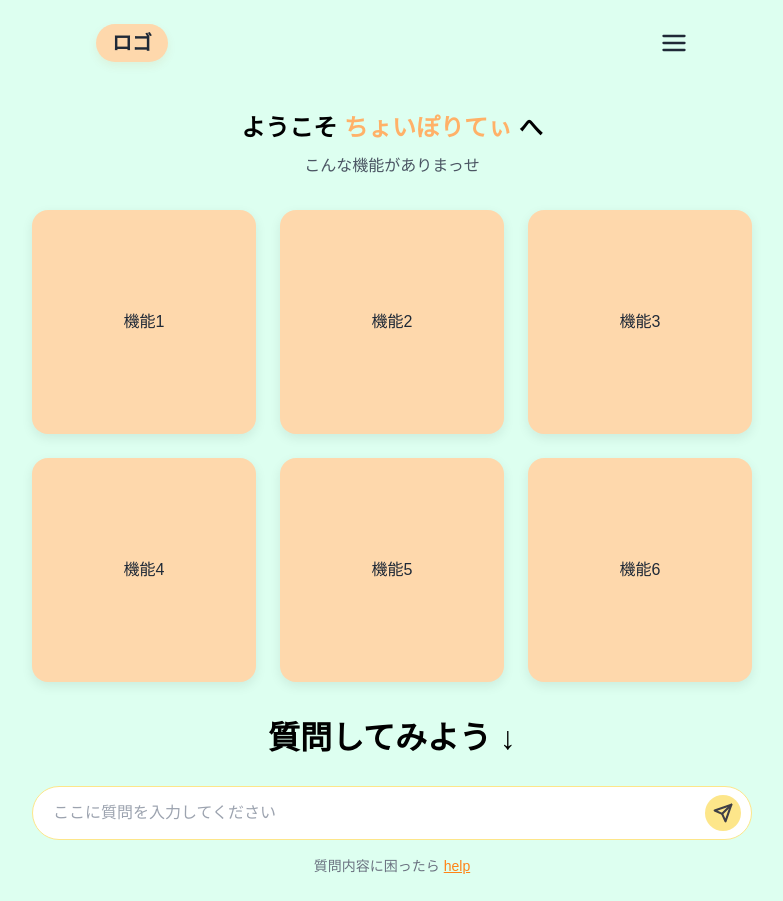
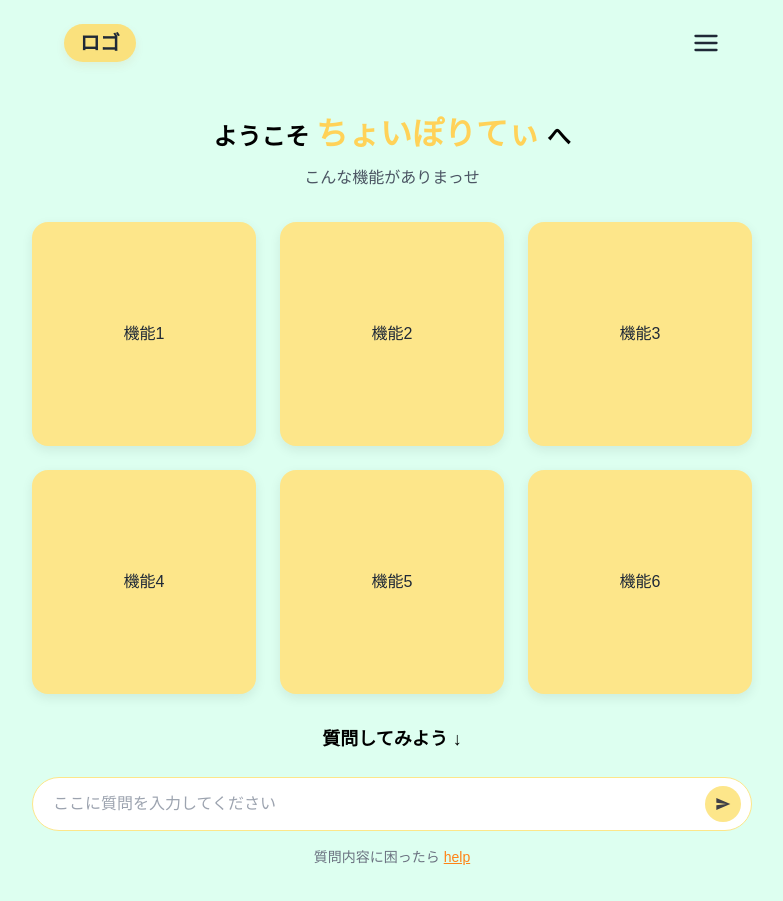
Before and after one commit to Nikoyaka9dd/seitou_ai, a Next.js app: page / in a window 1280 px wide. Shown: the whole page, without its empty margins (248-1031 px from the left). Built offline with nearby package versions, Linux system fonts and the light colour scheme; a web font is replaced by a local one.

Commit message:
質問を送信して各政党のボタンが表示されるように改造

```diff
--- a/app/globals.css
+++ b/app/globals.css
@@ -8,37 +8,31 @@ html {
 }
 body {
   min-height: 100%;
-  background-color: #ddfff0; /* 背景を白に */
+  background-color: #ddfff0;
   display: flex;
   flex-direction: column;
 }
 
 .container {
-  min-height: 100vh; /* 画面の高さいっぱいに広げる */
+  width: 100%;
+  max-width: 640px;
+  margin: 0 auto;
+  padding: 0 1.5rem;
   display: flex;
   flex-direction: column;
-  padding: 1.5rem;
-  max-width: 640px; /* スマートフォンの最大幅 */
-  margin: 0 auto; /* 中央揃え */
+  flex-grow: 1;
 }
-
 .header {
   width: 100%;
   padding-top: 1.5rem;
   padding-bottom: 1.5rem;
-  /* Flexboxを使って中身を中央に配置する設定を追加 */
-  display: flex;
-  justify-content: center;
 }
 
 .header-inner {
   display: flex;
-  justify-content: space-between; /* ロゴとボタンを両端に配置 */
+  justify-content: space-between;
   align-items: center;
   width: 100%;
-  max-width: 640px; /* モバイルではコンテンツ幅に合わせる */
-  /* margin: 0 auto; は親要素のFlexboxで代用するため不要に */
-  padding: 0 1.5rem;
 }
 
 .logo {
@@ -46,9 +40,9 @@ body {
   font-weight: bold;
   border-radius: 9999px;
   padding: 0.25rem 1rem;
-  background-color: #fed8ac; /* より淡いパステルオレンジ */
+  background-color: #fae17d;
   color: #1f2937;
-  box-shadow: 0 4px 10px rgba(197, 89, 0, 0.08); /* 陰影 */
+  box-shadow: 0 4px 10px rgba(197, 89, 0, 0.08);
 }
 
 .menu-button svg {
@@ -57,12 +51,13 @@ body {
 
 /* メインコンテンツ */
 .main-content {
-  flex-grow: 1; /* 親要素の高さに合わせて伸びる */
+  flex-grow: 1;
   display: flex;
   flex-direction: column;
-  justify-content: space-between; /* 上部と下部のコンテンツを離す */
+  justify-content: space-between;
   align-items: center;
   width: 100%;
+  padding-top: 1.5rem;
 }
 
 .welcome-title {
@@ -73,37 +68,39 @@ body {
 }
 
 .highlight {
-  color: #ffb168;
+  color: #ffd258;
+  font-weight: 600;
+  font-size: 2rem;
 }
 
 .welcome-subtitle {
   margin-bottom: 2rem;
   text-align: center;
   color: #4b5563;
-  font-weight: 400; /* フォントを少し太く */
+  font-weight: 400;
 }
 
 /* 機能グリッド */
 .features-grid {
   display: grid;
   grid-template-columns: repeat(2, 1fr);
-  gap: 1.5rem; /* 少し広めに */
+  gap: 1.5rem;
   width: 100%;
   margin-bottom: 2rem;
 }
 
 .feature-item {
-  background-color: #fed8ac; /* より淡いパステルオレンジ */
-  border-radius: 16px; /* 角を少し丸く */
+  background-color: #fde68a;
+  border-radius: 16px;
   display: flex;
   align-items: center;
   justify-content: center;
   color: #1f2937;
   font-size: 1rem;
-  box-shadow: 0 4px 12px rgba(0, 0, 0, 0.08); /* 陰影 */
-  aspect-ratio: 1 / 1; /* 正方形にする */
-  opacity: 0; /* アニメーションの初期状態 */
-  animation: fadeInUp 0.6s ease-out forwards; /* アニメーションを適用 */
+  box-shadow: 0 4px 12px rgba(0, 0, 0, 0.08);
+  aspect-ratio: 1 / 1;
+  opacity: 0;
+  animation: fadeInUp 0.6s ease-out forwards;
   transition: transform 0.2s, box-shadow 0.2s;
 }
 
@@ -121,21 +118,28 @@ body {
 .feature-item:nth-child(6) { animation-delay: 0.6s; }
 
 /* 質問セクション */
+.question-prompt {
+  text-align: center;
+  margin-bottom: 1.5rem;
+  font-size: 1.125rem;
+  font-weight: 600;
+}
+
 .question-area {
   width: 100%;
   display: flex;
-  align-items: center; /* ★変更：要素を縦方向中央に揃える */
-  background-color: #ffffff; /* ★変更：背景を白に */
-  border-radius: 9999px; /* ★変更：角を完全に丸くする */
-  padding: 0.5rem 0.6rem 0.5rem 1.25rem; /* ★変更：パディング調整 */
+  align-items: center;
+  background-color: #ffffff;
+  border-radius: 9999px;
+  padding: 0.5rem 0.6rem 0.5rem 1.25rem;
   margin-bottom: 1rem;
-  border: 1px solid #fde68a; /* ★追加：オレンジ色の枠線を追加 */
+  border: 1px solid #fde68a;
   transition: border-color 0.2s, box-shadow 0.2s;
 }
 
 .question-area:focus-within {
-  border-color: #fdb878; /* ★変更：フォーカス時に枠線の色を濃くする */
-  box-shadow: 0 0 0 3px rgba(253, 184, 120, 0.2); /* ★追加：フォーカスリング */
+  border-color: #fdb878;
+  box-shadow: 0 0 0 3px rgba(253, 184, 120, 0.2);
 }
 
 .question-input {
@@ -149,18 +153,10 @@ body {
   font-family: inherit;
   padding-right: 0.75rem;
   line-height: 1.5;
-  /* ★削除：align-self: center; は不要になったので削除 */
 }
 
 .question-input::placeholder {
   color: #9ca3af;
-}
-
-.question-prompt {
-  text-align: center;
-  margin-bottom: 1.5rem; /* 下の余白を広げる */
-  font-size: 2rem; /* フォントサイズを大きく */
-  font-weight: 600; /* フォントを少し太く */
 }
 
 .submit-button {
@@ -186,18 +182,31 @@ body {
   color: #3f3f46;
 }
 
-/* 送信された質問を表示するボックス */
+.submitted-question-wrapper {
+  width: 100%;
+  display: flex;
+  justify-content: flex-end;
+  margin-bottom: 2rem;
+}
+
 .submitted-question {
-  width: 100%;
-  padding: 0.75rem 1.5rem;
-  margin-bottom: 2rem;
+  width: auto;
+  max-width: 80%;
+  padding: 0.75rem 1.25rem;
   background-color: #fff;
   border: 1px solid #fde68a;
-  border-radius: 9999px;
-  text-align: center;
+  border-radius: 20px;
+  text-align: left;
   color: #1f2937;
   font-size: 1rem;
-  box-shadow: 0 2px 8px rgba(0, 0, 0, 0.06);
+  box-shadow: 0 2px 8px rgba(0, 0, 0, 0.08);
+}
+
+.answer-bubble-wrapper {
+  width: 100%;
+  display: flex;
+  justify-content: flex-start; /* 'flex-frist'から修正 */
+  margin-bottom: 2rem;
 }
 
 /* 政党の回答ボタンのグリッド */
@@ -233,12 +242,92 @@ body {
   box-shadow: 0 8px 16px rgba(0, 0, 0, 0.1);
 }
 
+/* ローディング中のアニメーション */
+.loading-bubble {
+  display: flex;
+  align-items: center;
+  padding: 0.75rem 1.25rem;
+  background-color: #fef3c7;
+  border-radius: 20px;
+}
+.loading-bubble .dot {
+  width: 8px;
+  height: 8px;
+  margin: 0 3px;
+  background-color: #929292;
+  border-radius: 50%;
+  animation: blink 1.4s infinite both;
+}
+.loading-bubble .dot:nth-child(2) {
+  animation-delay: 0.2s;
+}
+.loading-bubble .dot:nth-child(3) {
+  animation-delay: 0.4s;
+}
+@keyframes blink {
+  0% { opacity: 0.2; }
+  20% { opacity: 1; }
+  100% { opacity: 0.2; }
+}
+
+/* 回答結果全体をフェードインさせるためのラッパー */
+.results-wrapper {
+  width: 100%;
+}
+
+/* 回答バブルと政党ボタンにアニメーションの基本設定を追加 */
+.answer-bubble-wrapper,
+.party-answer-button {
+  opacity: 0;
+  animation: fadeInUp 0.6s ease-out forwards;
+}
+
+.answer-bubble-wrapper {
+  animation-delay: 0.1s;
+}
+
+/* 政党ボタンの1行目 */
+.party-answer-button:nth-child(1),
+.party-answer-button:nth-child(2) {
+  animation-delay: 0.4s;
+}
+
+/* 政党ボタンの2行目 */
+.party-answer-button:nth-child(3),
+.party-answer-button:nth-child(4) {
+  animation-delay: 0.7s;
+}
+
+/* 政党ボタンの3行目 */
+.party-answer-button:nth-child(5),
+.party-answer-button:nth-child(6) {
+  animation-delay: 1.0s;
+}
+
+/* 政党ボタンの4行目 */
+.party-answer-button:nth-child(7),
+.party-answer-button:nth-child(8) {
+  animation-delay: 1.3s;
+}
+
+/* 政党ボタンの5行目 */
+.party-answer-button:nth-child(9),
+.party-answer-button:nth-child(10) {
+  animation-delay: 1.6s;
+}
+
+/* 政党ボタンの6行目 */
+.party-answer-button:nth-child(11) {
+  animation-delay: 1.9s;
+}
+
 /* フッター */
 .footer {
   width: 100%;
   font-size: 0.875rem;
   text-align: center;
   color: #6b7280;
+  padding-bottom: 1.5rem;
 }
 
 .help-link {
@@ -264,11 +353,15 @@ body {
 
 /* レスポンシブ対応 (PC表示) */
 @media (min-width: 768px) {
+  .header-inner {
+    max-width: 100%;
+    padding: 0 2rem;
+  }
   .container {
-    max-width: 768px; /* PCでの表示幅を広げる */
+    max-width: 768px;
   }
   .features-grid {
-    grid-template-columns: repeat(3, 1fr); /* PCでは3列に */
+    grid-template-columns: repeat(3, 1fr);
   }
   .party-answers-grid {
     grid-template-columns: repeat(3, 1fr);
--- a/app/page.tsx
+++ b/app/page.tsx
@@ -1,11 +1,28 @@
-"use client"; // クライアントコンポーネントとして動作させる宣言
+"use client";
 
-import { useState, useRef, KeyboardEvent } from "react";
+import { useRef, useState } from "react";
 
-// lucide-reactの代わりにSVGを直接使用
+// page.tsxをクライアントコンポーネントとして設定し、useStateとuseRefフックをインポートします。
+
+// 送信アイコンのSVGコンポーネント
+const SendIcon = () => (
+  <svg
+    width="1em"
+    height="1em"
+    viewBox="0 0 24 24"
+    fill="none"
+    xmlns="http://www.w3.org/2000/svg"
+  >
+    <path
+      d="M2.01 21L23 12L2.01 3L2 10L17 12L2 14L2.01 21Z"
+      fill="currentColor"
+    />
+  </svg>
+);
+
+// メニューアイコンのSVGコンポーネント
 const MenuIcon = () => (
   <svg
-    xmlns="http://www.w3.org/2000/svg"
     width="28"
     height="28"
     viewBox="0 0 24 24"
@@ -15,27 +32,9 @@ const MenuIcon = () => (
     strokeLinecap="round"
     strokeLinejoin="round"
   >
-    <line x1="3" y1="12" x2="21" y2="12" />
-    <line x1="3" y1="6" x2="21" y2="6" />
-    <line x1="3" y1="18" x2="21" y2="18" />
-  </svg>
-);
-
-// 送信ボタン用のアイコン
-const SendIcon = () => (
-  <svg
-    xmlns="http://www.w.org/2000/svg"
-    width="20"
-    height="20"
-    viewBox="0 0 24 24"
-    fill="none"
-    stroke="currentColor"
-    strokeWidth="2.5"
-    strokeLinecap="round"
-    strokeLinejoin="round"
-  >
-    <line x1="22" y1="2" x2="11" y2="13" />
-    <polygon points="22 2 15 22 11 13 2 9 22 2" />
+    <line x1="3" y1="12" x2="21" y2="12"></line>
+    <line x1="3" y1="6" x2="21" y2="6"></line>
+    <line x1="3" y1="18" x2="21" y2="18"></line>
   </svg>
 );
 
@@ -43,7 +42,11 @@ export default function Home() {
   const [inputValue, setInputValue] = useState("");
   const [submittedQuestion, setSubmittedQuestion] = useState("");
   const [showResults, setShowResults] = useState(false);
+  const [isGenerating, setIsGenerating] = useState(false);
   const textareaRef = useRef<HTMLTextAreaElement>(null);
+
+  // Enterキーの最終押下時刻を記録するためのref
+  const lastEnterPress = useRef(0);
 
   const politicalParties = [
     "自民党", "民主党", "維新", "公明党",
@@ -51,41 +54,79 @@ export default function Home() {
     "参政党", "みんな", "みらい"
   ];
 
-  const handleSubmit = () => {
-    const trimmedInput = inputValue.trim();
-    if (trimmedInput) {
-      setSubmittedQuestion(trimmedInput);
-      setShowResults(true);
-      setInputValue("");
+  // テキストエリアの入力内容に応じて高さを自動調整する関数
+  const handleInput = (e: React.ChangeEvent<HTMLTextAreaElement>) => {
+    setInputValue(e.target.value);
     if (textareaRef.current) {
       textareaRef.current.style.height = "auto";
+      textareaRef.current.style.height = `${textareaRef.current.scrollHeight}px`;
+    }
+  };
+
+  // 質問を送信する関数
+  const handleSubmit = () => {
+    if (!inputValue.trim()) return; // 空の場合は送信しない
+
+    setSubmittedQuestion(inputValue);
+    setShowResults(true);
+    setIsGenerating(true);
+    setInputValue(""); // テキストエリアをクリア
+
+    // テキストエリアの高さをリセット
+    if (textareaRef.current) {
+      textareaRef.current.style.height = "auto";
+    }
+
+    // 1.5秒後にローディングを終了し、結果を表示
+    setTimeout(() => {
+      setIsGenerating(false);
+    }, 1500);
+  };
+
+  // キーが押された時の処理をハンドリングする関数
+  const handleKeyDown = (e: React.KeyboardEvent<HTMLTextAreaElement>) => {
+    // Shift + Enter の場合はデフォルトの改行動作を許可
+    if (e.key === 'Enter' && e.shiftKey) {
+      return;
+    }
+
+    // Enterキーが単体で押された場合
+    if (e.key === 'Enter') {
+      e.preventDefault(); // デフォルトの改行動作をキャンセル
+
+      const currentTime = new Date().getTime();
+      const timeSinceLastPress = currentTime - lastEnterPress.current;
+
+      // 300ミリ秒以内に再度Enterが押されたら送信（ダブルクリック相当）
+      if (timeSinceLastPress < 300) {
+        handleSubmit();
+        lastEnterPress.current = 0; // 送信後はリセット
+      } else {
+        // 1回目の押下時刻を記録
+        lastEnterPress.current = currentTime;
       }
     }
   };
 
-  const handleKeyDown = (e: KeyboardEvent<HTMLTextAreaElement>) => {
-    if (e.key === 'Enter' && !e.shiftKey) {
-      e.preventDefault();
-      handleSubmit();
-    }
-  };
 
   return (
-    <>
+    <div className="container">
+      {/* ヘッダー */}
       <header className="header">
         <div className="header-inner">
           <div className="logo">ロゴ</div>
-          <button className="menu-button" aria-label="menu">
+          <button aria-label="menu" className="menu-button">
             <MenuIcon />
           </button>
         </div>
       </header>
 
-      <div className="container">
+      {/* メインコンテンツ */}
       <main className="main-content">
-          <div className="w-full flex flex-col items-center">
-            { !showResults ? (
+        <div className="flex-grow w-full flex flex-col items-center">
+          {!showResults ? (
             <>
+              {/* 初期表示画面 */}
               <h1 className="welcome-title">
                 ようこそ <span className="highlight">ちょいぽりてぃ</span> へ
               </h1>
@@ -100,9 +141,23 @@ export default function Home() {
             </>
           ) : (
             <>
-                {/* ★変更：質問を右寄せにするためのラッパーを追加 */}
+              {/* 結果表示画面 */}
               <div className="submitted-question-wrapper">
                 <div className="submitted-question">{submittedQuestion}</div>
+              </div>
+
+              {isGenerating ? (
+                <div className="answer-bubble-wrapper">
+                   <div className="loading-bubble">
+                      <span className="dot"></span>
+                      <span className="dot"></span>
+                      <span className="dot"></span>
+                    </div>
+                </div>
+              ) : (
+                <div className="results-wrapper">
+                  <div className="answer-bubble-wrapper">
+                    <div className="submitted-question">回答やで〜</div>
                   </div>
                   <div className="party-answers-grid">
                     {politicalParties.map((party, index) => (
@@ -111,44 +166,39 @@ export default function Home() {
                       </button>
                     ))}
                   </div>
+                </div>
+              )}
             </>
           )}
         </div>
 
+        {/* 下部の質問入力エリア */}
         <div className="w-full">
-            {/* ★変更：!showResultsの時だけ表示するようにする */}
-            { !showResults && <p className="question-prompt">質問してみよう ↓</p> }
+          {!showResults && (
+            <p className="question-prompt">質問してみよう ↓</p>
+          )}
           <div className="question-area">
             <textarea
               ref={textareaRef}
+              value={inputValue}
+              onChange={handleInput}
+              onKeyDown={handleKeyDown}
+              placeholder="ここに質問を入力してください"
               className="question-input"
-                placeholder="ここに質問を入力してください"
               rows={1}
-                value={inputValue}
-                onChange={(e) => setInputValue(e.target.value)}
-                onKeyDown={handleKeyDown}
-                onInput={(e) => {
-                    const target = e.target as HTMLTextAreaElement;
-                    target.style.height = 'auto';
-                    target.style.height = `${target.scrollHeight}px`;
-                }}
-              ></textarea>
-              <button
-                className="submit-button"
-                aria-label="質問を送信"
-                onClick={handleSubmit}
-              >
+            />
+            <button className="submit-button" onClick={handleSubmit} aria-label="質問を送信">
               <SendIcon />
             </button>
           </div>
         </div>
       </main>
 
+      {/* フッター */}
       <footer className="footer">
         質問内容に困ったら{" "}
         <button className="help-link">help</button>
       </footer>
     </div>
-    </>
   );
 }
```
Lines whose indentation alone changed are shown as unchanged.
